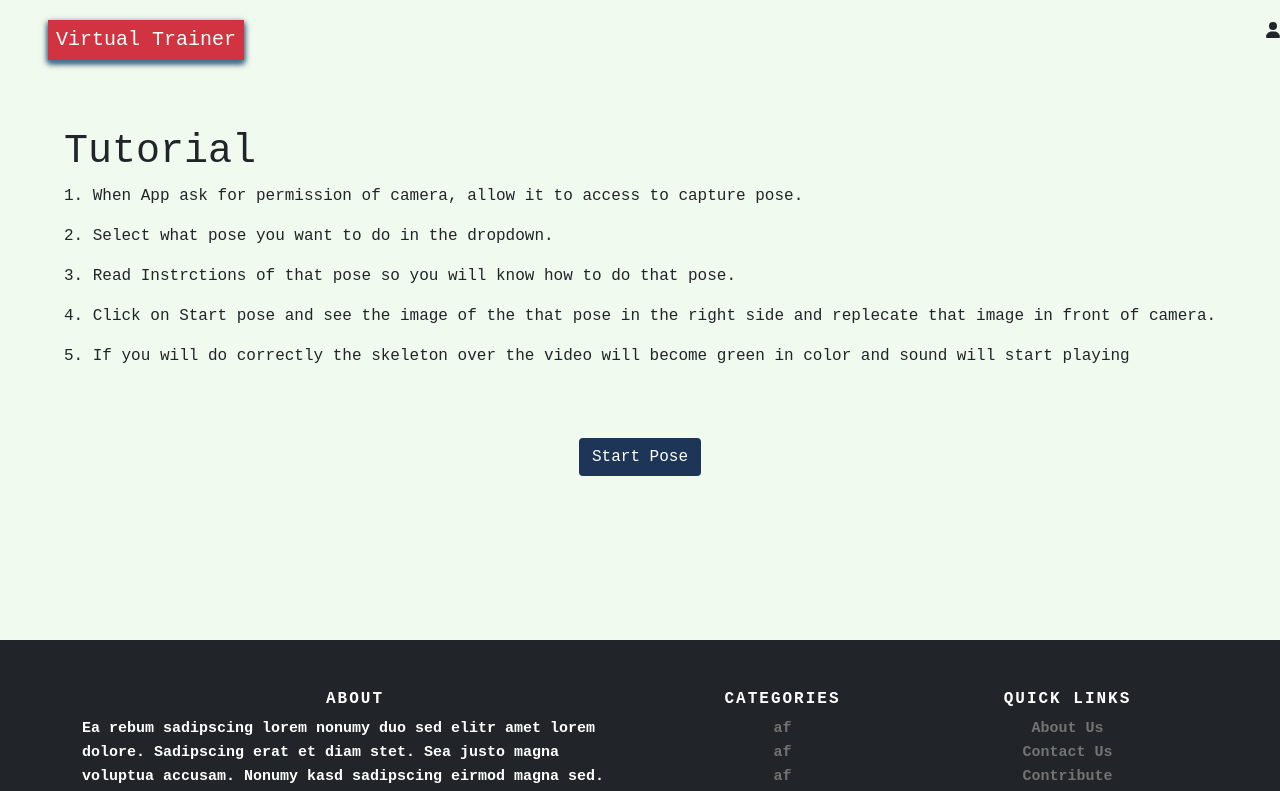
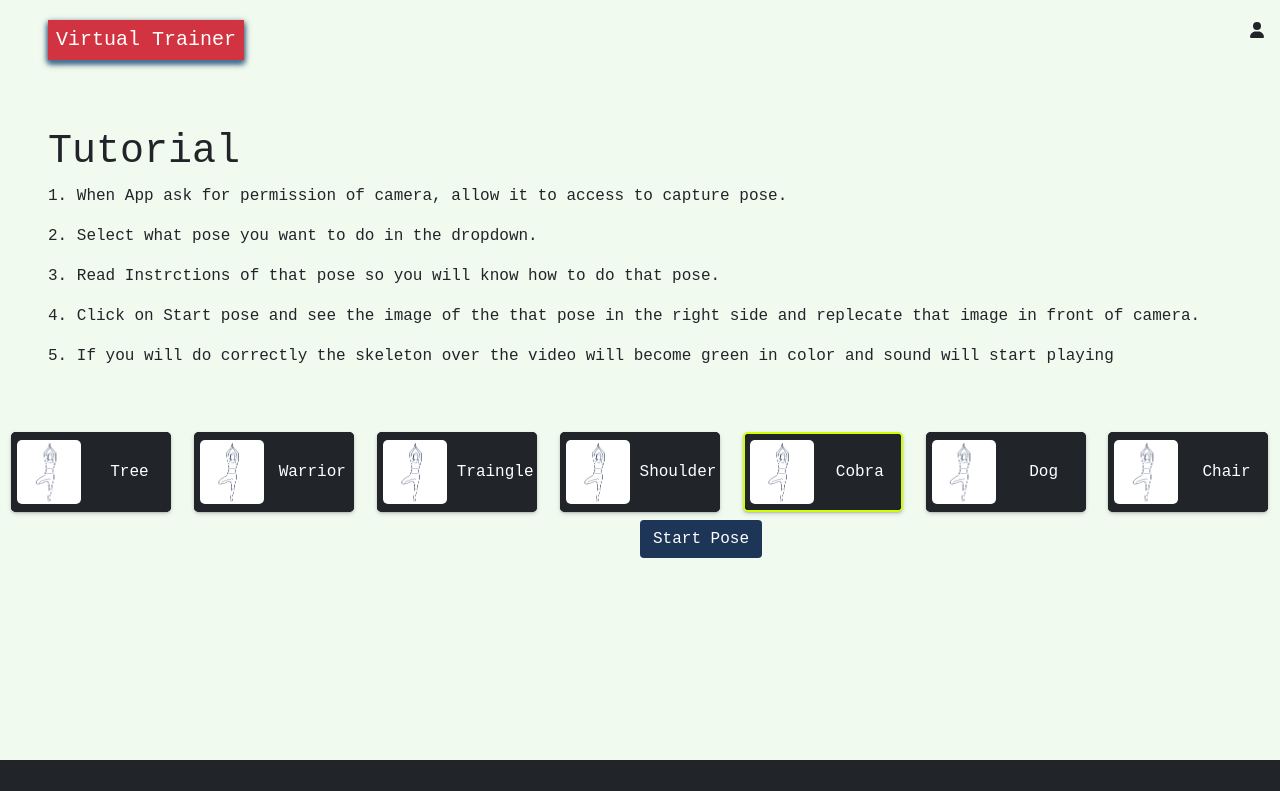
Before and after one commit to arkajyotiadhikary/Virtual-Yoga-Trainer, a React (Create React App) app in the folder yoga_client/: page /workout in a window 1280 px wide. Shown: the top 791 px of the page. Built offline with nearby package versions, Linux system fonts and the light colour scheme.

Commit message:
some minor bugs fixed

```diff
--- a/yoga_client/src/components/footer/Footer.js
+++ b/yoga_client/src/components/footer/Footer.js
@@ -12,8 +12,8 @@ const Footer = () => {
     return (
         <footer className="site-footer">
             <div className="container">
-                <div className="row">
-                    <div className="col-sm-12 col-md-6">
+                <div className="d-flex">
+                    <div className="">
                         <h6>About</h6>
                         <p className="text-start">
                             Ea rebum sadipscing lorem nonumy duo sed elitr amet
@@ -24,52 +24,6 @@ const Footer = () => {
                             consetetur, no ipsum et dolores justo vero labore
                             lorem dolor.
                         </p>
-                    </div>
-
-                    <div className="col-xs-6 col-md-3">
-                        <h6>Categories</h6>
-                        <ul className="footer-links">
-                            <li>
-                                <a
-                                    className="nav-link p-0"
-                                    href="http://scanfcode.com/category/c-language/"
-                                >
-                                    af
-                                </a>
-                            </li>
-                            <li>
-                                <a
-                                    className="nav-link p-0"
-                                    href="http://scanfcode.com/category/c-language/"
-                                >
-                                    af
-                                </a>
-                            </li>
-                            <li>
-                                <a
-                                    className="nav-link p-0"
-                                    href="http://scanfcode.com/category/c-language/"
-                                >
-                                    af
-                                </a>
-                            </li>
-                            <li>
-                                <a
-                                    className="nav-link p-0"
-                                    href="http://scanfcode.com/category/c-language/"
-                                >
-                                    af
-                                </a>
-                            </li>
-                            <li>
-                                <a
-                                    className="nav-link p-0"
-                                    href="http://scanfcode.com/category/c-language/"
-                                >
-                                    af
-                                </a>
-                            </li>
-                        </ul>
                     </div>
 
                     <div className="col-xs-6 col-md-3">
--- a/yoga_client/src/components/main/profile-view/ProfileView.js
+++ b/yoga_client/src/components/main/profile-view/ProfileView.js
@@ -1,16 +1,17 @@
 import "./ProfileView.css";
 import Badges from "./Badges";
+import profilePic from "../images/360_F_64676383_LdbmhiNM6Ypzb3FM4PPuFP9rHe7ri8Ju.jpg";
 
 const ProfileView = () => {
     return (
         <div className="profile-card-preview d-flex flex-column align-items-center rounded border mx-5 text-white">
             <img
                 className="profile-pic mg-thumbnail bg-white"
-                src="https://img-01.stickers.cloud/packs/0e1824ba-545e-4bff-9078-572a1047556e/webp/b2e4202f-4f31-475e-a5a0-a75ca3dc01a6.webp"
+                src={profilePic}
                 alt=""
             />
             <div>
-                <h2 className="fw-bold">Arka</h2>
+                <h2 className="fw-bold mt-1">James</h2>
                 <p>Code</p>
             </div>
             <Badges />
--- a/yoga_client/src/components/navbar/Navbar.js
+++ b/yoga_client/src/components/navbar/Navbar.js
@@ -14,7 +14,7 @@ const Navbar = () => {
                             Virtual Trainer
                         </h1>
                     </div>
-                    <div className="dropdown ">
+                    <div className="dropdown me-3">
                         <div
                             href="#"
                             id="dropdownMenuLink"
@@ -23,7 +23,7 @@ const Navbar = () => {
                         >
                             <FontAwesomeIcon icon={faUser} />
                         </div>
-                        <div className="dropdown-menu dropdown-menu-end p-0">
+                        <div className="dropdown-menu dropdown-menu-end">
                             <ProfileCard />
                         </div>
                     </div>
--- a/yoga_client/src/components/workout_window/Yoga.css
+++ b/yoga_client/src/components/workout_window/Yoga.css
@@ -1,3 +1,11 @@
+.disable-text-selection {
+    user-select: none; /* supported by Chrome and Opera */
+    -webkit-user-select: none; /* Safari */
+    -khtml-user-select: none; /* Konqueror HTML */
+    -moz-user-select: none; /* Firefox */
+    -ms-user-select: none; /* Internet Explorer/Edge */
+}
+
 .yoga-body {
     height: 70rem;
 }
--- a/yoga_client/src/components/workout_window/Yoga.js
+++ b/yoga_client/src/components/workout_window/Yoga.js
@@ -47,54 +47,47 @@ function Yoga() {
     const canvasRef = useRef(null);
     const startTimerRef = useRef(null);
     const yogaTimerRef = useRef(null);
-    const coolDownTimerRef = useState(null);
 
     const [startTime, setStartTime] = useState(5);
 
     const [bestPerform, setBestPerform] = useState(0);
-    const [yogaIndex, setYogaIndex] = useState(0);
-    const [currentPose, setCurrentPose] = useState("Tree");
+    const [currentPose, setCurrentPose] = useState("Cobra");
     const [point, setPoint] = useState(0);
     const [isStartPose, setIsStartPose] = useState(false);
     const [isStartYoga, setIsStartYoga] = useState(false);
     const [isStartTimer, setIsStartTimer] = useState(true);
-    const [isCoolDown, setIsCoolDown] = useState(false);
-    const [isNextPose, setIsNextPose] = useState(false);
     // STATE -- TIMERS
     const [currentTime, setCurrentTime] = useState(0);
     const [startingTime, setStartingTime] = useState(0);
-    const [yogaTimer, setYogaTimer] = useState(5);
-    const [coolDownTimer, setCoolDownTimer] = useState(5);
+    const [yogaTimer, setYogaTimer] = useState(20);
     const [poseTime, setPoseTime] = useState(0);
 
-    // useEffect(() => {
-    //     const timeDiff = (currentTime - startingTime) / 1000;
-    //     if (flag) {
-    //         setPoseTime(timeDiff);
-    //     }
-    //     if ((currentTime - startingTime) / 1000 > bestPerform) {
-    //         setBestPerform(timeDiff);
-    //     }
+    const handleYogaChange = (e) => {
+        setCurrentPose(e.target.id);
+        console.log(e.target);
+    };
 
-    //     console.log(bestPerform);
-    // }, [currentTime]);
+    useEffect(() => {
+        setPoint(point + 1);
+        const timeDiff = (currentTime - startingTime) / 1000;
+        if (flag) {
+            setPoseTime(timeDiff);
+        }
+        if ((currentTime - startingTime) / 1000 > bestPerform) {
+            setBestPerform(timeDiff);
+        }
 
-    // useEffect(() => {
-    //     setCurrentTime(0);
-    //     setPoseTime(0);
-    //     setBestPerform(0);
-    // }, [currentPose]);
+        console.log("Point", point);
+    }, [currentTime]);
 
-    // // useEffect(() => {
-    // //     if (coolDownTimer === 0) {
-
-    // //     }
-    // // }, [coolDownTimer]);
+    useEffect(() => {
+        setCurrentTime(0);
+        setPoseTime(0);
+        setBestPerform(0);
+    }, [currentPose]);
 
     const decreaseStartTimer = () => setStartTime((startTime) => startTime - 1);
     const decreaseYogaTimer = () => setYogaTimer((yogaTimer) => yogaTimer - 1);
-    const decreaseCoolDownTimer = () =>
-        setCoolDownTimer((coolDownTimer) => coolDownTimer - 1);
 
     const CLASS_NO = {
         Chair: 0,
@@ -250,7 +243,6 @@ function Yoga() {
 
                 classification.array().then((data) => {
                     const classNo = CLASS_NO[currentPose];
-                    console.log("pose", point);
                     if (data[0][classNo] > 0.97) {
                         if (!flag) {
                             countAudio.play();
@@ -258,7 +250,6 @@ function Yoga() {
                             flag = true;
                         }
                         setCurrentTime(new Date(Date()).getTime());
-                        setPoint((point) => point + 1);
                         skeletonColor = "rgb(0,255,0)";
                     } else {
                         flag = false;
@@ -274,6 +265,7 @@ function Yoga() {
     };
 
     const startYoga = () => {
+        console.log(currentPose);
         setIsStartPose(true);
         setIsStartTimer(true);
         if (startTimerRef.current !== null)
@@ -285,21 +277,18 @@ function Yoga() {
 
     if (startTime === 0) {
         console.log("starting yoga");
-        setIsNextPose(false);
         clearInterval(startTimerRef.current);
-
         setIsStartTimer(false);
         setIsStartYoga(true);
-        setStartTime(3);
-
+        setStartTime(5);
         if (yogaTimerRef.current !== null) clearInterval(yogaTimerRef.current);
         yogaTimerRef.current = setInterval(decreaseYogaTimer, 1000);
         runMovenet();
     }
     if (yogaTimer === 0) {
-        setYogaTimer(5);
+        setYogaTimer(20);
         setIsStartYoga(false);
-        setStartTime(3);
+        setStartTime(5);
         clearInterval(yogaTimerRef.current);
         clearInterval(startTimerRef.current);
         setIsStartTimer(false);
@@ -309,7 +298,7 @@ function Yoga() {
 
     const stopPose = () => {
         setIsStartYoga(false);
-        setStartTime(3);
+        setStartTime(5);
         setYogaTimer(20);
         clearInterval(yogaTimerRef.current);
         clearInterval(startTimerRef.current);
@@ -353,20 +342,7 @@ function Yoga() {
                         ) : (
                             ""
                         )}
-                        {isCoolDown ? (
-                            <div
-                                className="coolDown-timer fw-bold"
-                                style={{
-                                    position: "absolute",
-                                    zIndex: 1000,
-                                    fontSize: 50,
-                                }}
-                            >
-                                {coolDownTimer}
-                            </div>
-                        ) : (
-                            ""
-                        )}
+
                         <Webcam
                             width="580"
                             height="400px"
@@ -379,12 +355,16 @@ function Yoga() {
                             width="580px"
                             height="400px"
                         />
-                        {isStartYoga ? <States yogaTimer={yogaTimer} /> : ""}
+                        {isStartYoga ? (
+                            <States yogaTimer={yogaTimer} point={point} />
+                        ) : (
+                            ""
+                        )}
                         <button
                             onClick={stopPose}
                             className="btn text-white"
                             style={{
-                                top: 438,
+                                top: 420,
                                 backgroundColor: "#1d3557",
                                 marginRight: "50",
                                 position: "absolute",
@@ -396,60 +376,7 @@ function Yoga() {
                         </button>
                     </div>
                 </div>
-                <div className="d-flex  justify-content-center w-100">
-                    <div className="poses d-flex justify-content-around  my-5">
-                        <div className="next-pose selected">
-                            <div className="next-pose-content d-flex justify-content-around align-items-center h-100">
-                                <div className="image bg-white d-flex align-items-center justify-content-center">
-                                    <img className="" src={tree_pose} alt="" />
-                                </div>
-                                <div className="name d-flex align-items-center justify-content-center h-100">
-                                    <p className="m-0"> Tree </p>
-                                </div>
-                            </div>
-                        </div>
-                        <div className="next-pose">
-                            <div className="next-pose-content d-flex justify-content-around align-items-center h-100">
-                                <div className="image bg-white d-flex align-items-center justify-content-center">
-                                    <img className="" src={tree_pose} alt="" />
-                                </div>
-                                <div className="name d-flex align-items-center justify-content-center h-100">
-                                    <p className="m-0"> Tree </p>
-                                </div>
-                            </div>
-                        </div>
-                        <div className="next-pose">
-                            <div className="next-pose-content d-flex justify-content-around align-items-center h-100">
-                                <div className="image bg-white d-flex align-items-center justify-content-center">
-                                    <img className="" src={tree_pose} alt="" />
-                                </div>
-                                <div className="name d-flex align-items-center justify-content-center h-100">
-                                    <p className="m-0"> Tree </p>
-                                </div>
-                            </div>
-                        </div>
-                        <div className="next-pose">
-                            <div className="next-pose-content d-flex justify-content-around align-items-center h-100">
-                                <div className="image bg-white d-flex align-items-center justify-content-center">
-                                    <img className="" src={tree_pose} alt="" />
-                                </div>
-                                <div className="name d-flex align-items-center justify-content-center h-100">
-                                    <p className="m-0"> Tree </p>
-                                </div>
-                            </div>
-                        </div>
-                        <div className="next-pose">
-                            <div className="next-pose-content d-flex justify-content-around align-items-center h-100">
-                                <div className="image bg-white d-flex align-items-center justify-content-center">
-                                    <img className="" src={tree_pose} alt="" />
-                                </div>
-                                <div className="name d-flex align-items-center justify-content-center h-100">
-                                    <p className="m-0"> Tree </p>
-                                </div>
-                            </div>
-                        </div>
-                    </div>
-                </div>
+
                 <div className="pose-name mt-4 ">
                     <h2 className="fw-bold">
                         {currentPose}
@@ -472,24 +399,189 @@ function Yoga() {
 
     return (
         <div
-            className="yoga-container w-100 d-flex justify-content-center"
+            className="yoga-container w-100"
             style={{
-                height: "70vh",
+                height: "85vh",
             }}
         >
-            <div className="text-start pt-5">
+            <div className="text-start pt-5 ps-5 w-100">
                 <h1> Tutorial </h1>
                 {tutorials.map((i) => (
                     <p key={i}> {i} </p>
                 ))}
+            </div>
+            <div className="d-flex  justify-content-center">
+                <div className="poses d-flex justify-content-around  my-5 w-100">
+                    <div
+                        className={`${
+                            currentPose === "Tree"
+                                ? "next-pose selected"
+                                : "next-pose"
+                        }`}
+                    >
+                        <div className="next-pose-content d-flex justify-content-around align-items-center h-100">
+                            <div className="image bg-white d-flex align-items-center justify-content-center">
+                                <img
+                                    src={tree_pose}
+                                    alt=""
+                                    id="Tree"
+                                    onClick={handleYogaChange}
+                                />
+                            </div>
+                            <div className="name d-flex align-items-center justify-content-center h-100">
+                                <p className="m-0 disable-text-selection">
+                                    Tree
+                                </p>
+                            </div>
+                        </div>
+                    </div>
+                    <div
+                        className={`${
+                            currentPose === "Warrior"
+                                ? "next-pose selected"
+                                : "next-pose"
+                        }`}
+                    >
+                        <div className="next-pose-content d-flex justify-content-around align-items-center h-100">
+                            <div className="image bg-white d-flex align-items-center justify-content-center">
+                                <img
+                                    id="Warrior"
+                                    className=""
+                                    src={tree_pose}
+                                    alt=""
+                                    onClick={handleYogaChange}
+                                />
+                            </div>
+                            <div className="name d-flex align-items-center justify-content-center h-100">
+                                <p className="m-0 disable-text-selection">
+                                    Warrior
+                                </p>
+                            </div>
+                        </div>
+                    </div>
+                    <div
+                        className={`${
+                            currentPose === "Traingle"
+                                ? "next-pose selected"
+                                : "next-pose"
+                        }`}
+                    >
+                        <div className="next-pose-content d-flex justify-content-around align-items-center h-100">
+                            <div className="image bg-white d-flex align-items-center justify-content-center">
+                                <img
+                                    id="Traingle"
+                                    src={tree_pose}
+                                    alt=""
+                                    onClick={handleYogaChange}
+                                />
+                            </div>
+                            <div className="name d-flex align-items-center justify-content-center h-100">
+                                <p className="m-0 disable-text-selection">
+                                    Traingle
+                                </p>
+                            </div>
+                        </div>
+                    </div>
+                    <div
+                        className={`${
+                            currentPose === "Shoulderstand"
+                                ? "next-pose selected"
+                                : "next-pose"
+                        }`}
+                    >
+                        <div className="next-pose-content d-flex justify-content-around align-items-center h-100">
+                            <div className="image bg-white d-flex align-items-center justify-content-center">
+                                <img
+                                    id="Shoulderstand"
+                                    src={tree_pose}
+                                    alt=""
+                                    onClick={handleYogaChange}
+                                />
+                            </div>
+                            <div className="name d-flex align-items-center justify-content-center h-100">
+                                <p className="m-0 disable-text-selection">
+                                    Shoulder
+                                </p>
+                            </div>
+                        </div>
+                    </div>
+                    <div
+                        className={`${
+                            currentPose === "Cobra"
+                                ? "next-pose selected"
+                                : "next-pose"
+                        }`}
+                    >
+                        <div className="next-pose-content d-flex justify-content-around align-items-center h-100">
+                            <div className="image bg-white d-flex align-items-center justify-content-center">
+                                <img
+                                    id="Cobra"
+                                    src={tree_pose}
+                                    alt=""
+                                    onClick={handleYogaChange}
+                                />
+                            </div>
+                            <div className="name d-flex align-items-center justify-content-center h-100">
+                                <p className="m-0 disable-text-selection">
+                                    Cobra
+                                </p>
+                            </div>
+                        </div>
+                    </div>
+                    <div
+                        className={`${
+                            currentPose === "Dog"
+                                ? "next-pose selected"
+                                : "next-pose"
+                        }`}
+                    >
+                        <div className="next-pose-content d-flex justify-content-around align-items-center h-100">
+                            <div className="image bg-white d-flex align-items-center justify-content-center">
+                                <img
+                                    id="Dog"
+                                    src={tree_pose}
+                                    alt=""
+                                    onClick={handleYogaChange}
+                                />
+                            </div>
+                            <div className="name d-flex align-items-center justify-content-center h-100">
+                                <p className="m-0 disable-text-selection">
+                                    Dog
+                                </p>
+                            </div>
+                        </div>
+                    </div>
+                    <div
+                        className={`${
+                            currentPose === "Chair"
+                                ? "next-pose selected"
+                                : "next-pose"
+                        }`}
+                    >
+                        <div className="next-pose-content d-flex justify-content-around align-items-center h-100">
+                            <div className="image bg-white d-flex align-items-center justify-content-center">
+                                <img
+                                    id="Chair"
+                                    src={tree_pose}
+                                    alt=""
+                                    onClick={handleYogaChange}
+                                />
+                            </div>
+                            <div className="name d-flex align-items-center justify-content-center h-100">
+                                <p className="m-0 disable-text-selection">
+                                    Chair
+                                </p>
+                            </div>
+                        </div>
+                    </div>
+                </div>
             </div>
             <button
                 onClick={startYoga}
                 className="btn text-white"
                 style={{
                     backgroundColor: "#1d3557",
-                    top: 438,
-                    marginRight: "50",
+                    top: 520,
                     position: "absolute",
                     zIndex: 100,
                 }}
```
Also changed, not shown: yoga_client/src/components/main/Main.css (+25 -20 lines), yoga_client/src/components/main/preview/BodyFocusPreview.js (+20 -29 lines), yoga_client/src/components/main/preview/DailyChallangePreview.js (+12 -2 lines), yoga_client/src/components/main/preview/LevelPreview.js (+27 -3 lines), yoga_client/src/components/navbar/ProfileCard.js (+6 -3 lines), yoga_client/src/components/workout_window/States.js (+14 -25 lines), yoga_client/src/components/main/images/360_F_64676383_LdbmhiNM6Ypzb3FM4PPuFP9rHe7ri8Ju.jpg (added).
